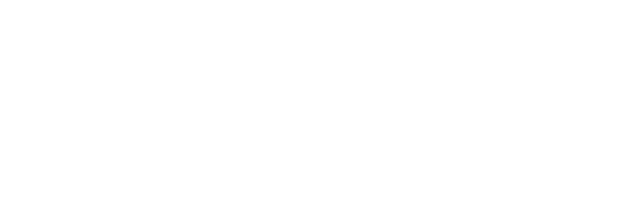
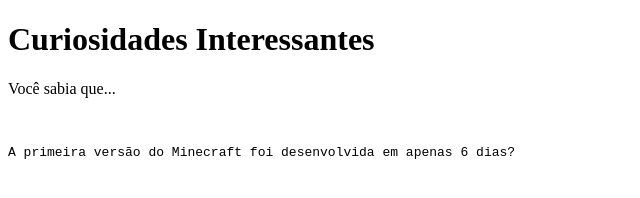
Before and after one commit to MarcDevGuy127/pratica_profissional_web, a plain HTML site: page index.html in a window 1280 px wide. Shown: the whole page, without its empty margins (0-640 px from the left). Drawn offline with Linux system fonts and the light colour scheme.

Commit message:
Adicionando texto.

```diff
--- a/index.html
+++ b/index.html
@@ -6,6 +6,11 @@
     <title>Document</title>
 </head>
 <body>
-
+    <header>
+        <h1>Curiosidades Interessantes</h1>
+        <p>Você sabia que...</p>
+    </header>
+    <img>
+    <pre>A primeira versão do Minecraft foi desenvolvida em apenas 6 dias?</pre>
 </body>
 </html>
```
